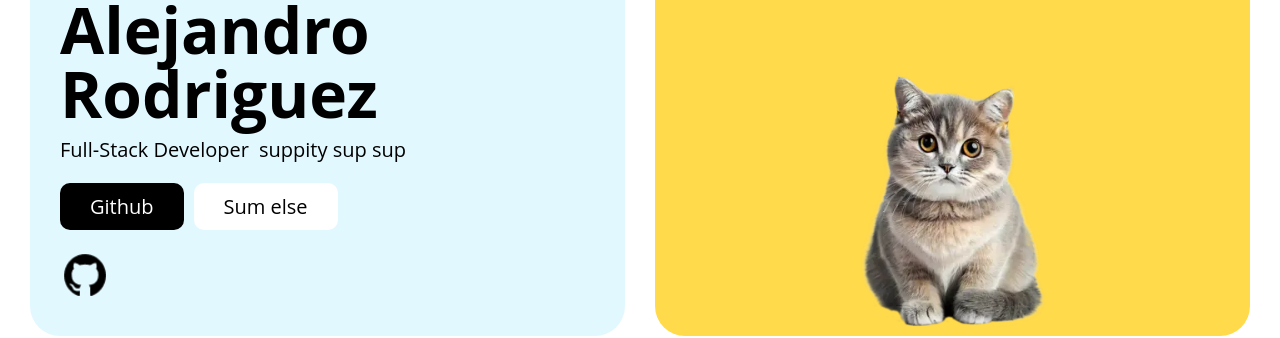
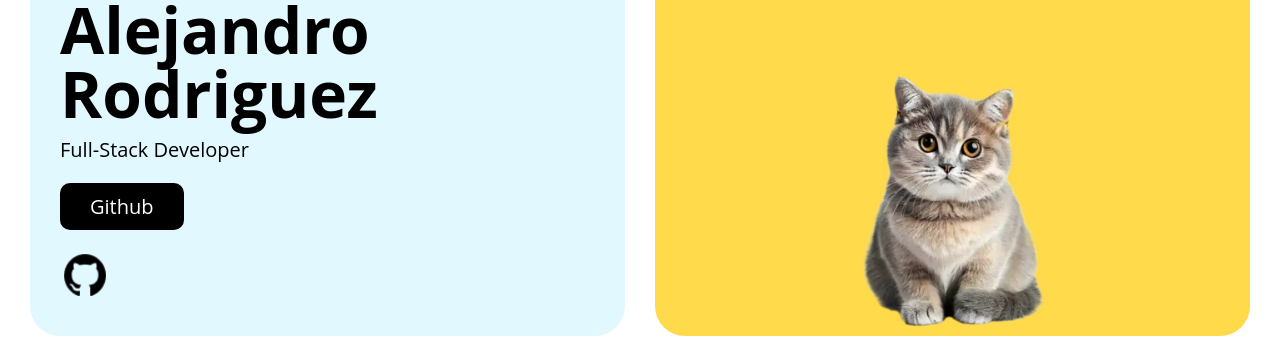
Before and after one commit to al3jandroR/portfolio-app, a Next.js app: page / in a window 1280 px wide. Shown: the part 220-558 px from the top of the page. Built offline with nearby package versions, Linux system fonts and the light colour scheme.

Commit message:
commented out unfinished designs

```diff
--- a/app/page.tsx
+++ b/app/page.tsx
@@ -41,7 +41,7 @@ export default function Home() {
                         <p>
                             Full-Stack Developer
                             <span>
-                                suppity sup sup
+
                             </span>
 
                         </p>
@@ -49,9 +49,9 @@ export default function Home() {
                             <a href="https://github.com/st0rmo" className="button black">
                                 Github
                             </a>
-                            <a href="#" className="button white">
-                                Sum else
-                            </a>
+                            {/*<a href="#" className="button white">
+                                View Resume
+                            </a>*/}
                         </div>
                         <div className="social-links">
                             <a href="https://github.com/st0rmo">
@@ -190,7 +190,7 @@ export default function Home() {
                     </article>
                 </div>
             </section>*/}
-            <section id="projects" className="bento">
+            {/*<section id="projects" className="bento">
                 <h2>
                     <small>Previous</small>
                     Projects
@@ -221,7 +221,7 @@ export default function Home() {
                         alt="bento6" width="100%"/>
                     </a>
                 </div>
-            </section>
+            </section>*/}
         </main>
       </>
   );
```
